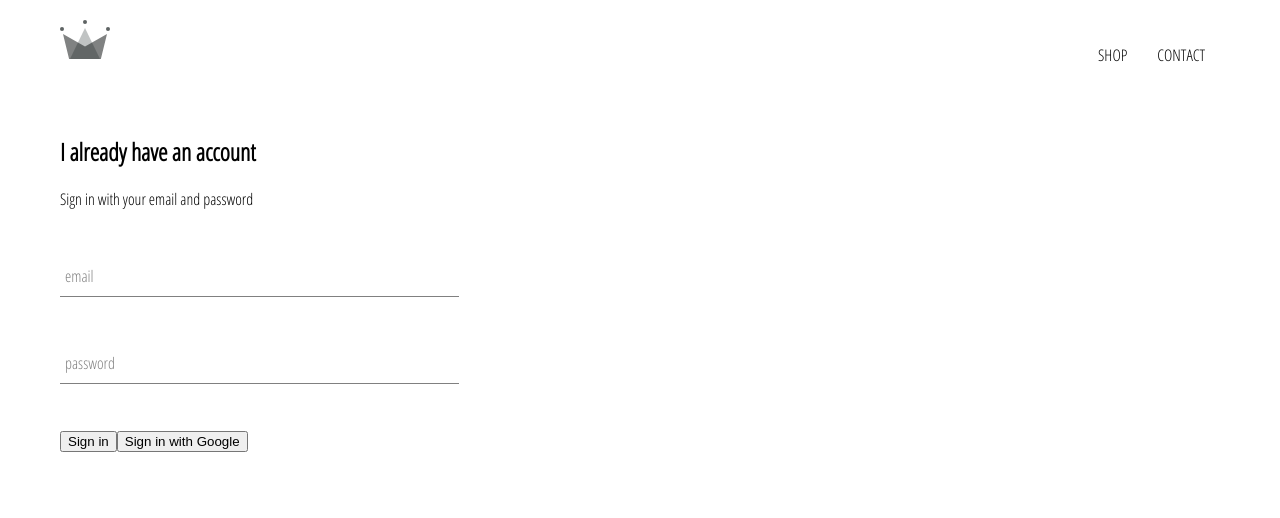
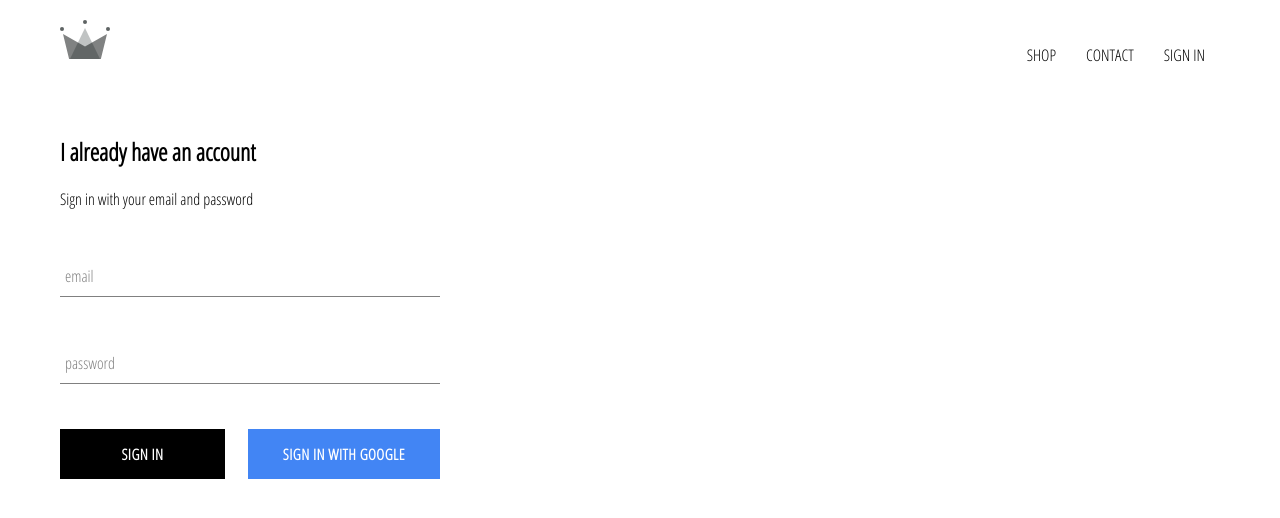
Before and after one commit to danocolombo/fortson-clothing-store, a React (Create React App) app: page /signin in a window 1280 px wide. Shown: the top 518 px of the page. Built offline with nearby package versions, Linux system fonts and the light colour scheme; no server answers.

Commit message:
integerated google sign-in and updated header with conditional signin and signout

```diff
--- a/src/App.css
+++ b/src/App.css
@@ -6,3 +6,6 @@
     text-decoration: none;
     color: black;
 }
+* {
+    box-sizing: border-box;
+}
--- a/src/App.js
+++ b/src/App.js
@@ -5,10 +5,32 @@
 import HomePage from './pages/homepage/homepage.component';
 import ShopPage from './pages/shop/shop.component';
 import SignInAndSignUpPage from './pages/sign-in-and-sign-up/sign-in-and-sign-up.component';
-function App() {
+import { auth } from './firebase/firebase.utils';
+class App extends React.Component {
+    constructor() {
+        super();
+        this.state = {
+            currentUser: null,
+        };
+    }
+    unsubscribeFromAuth = null;
+    componentDidMount() {
+        //create an auth listener
+        this.unsubscribeFromAuth = auth.onAuthStateChanged((user) => {
+            this.setState({ currentUser: user });
+            console.log(user);
+            console.log('name: ' + user.displayName);
+            console.log('email: ' + user.email);
+            console.log('uid: ' + user.uid);
+        });
+    }
+    componentWillUnmount() {
+        this.unsubscribeFromAuth();
+    }
+    render() {
         return (
             <div>
-            <Header />
+                <Header currentUser={this.state.currentUser} />
                 <Switch>
                     <Route exact path='/' component={HomePage} />
                     <Route path='/shop' component={ShopPage} />
@@ -17,5 +39,6 @@
             </div>
         );
     }
+}
 
 export default App;
--- a/src/components/custom-button/custom-button.component.jsx
+++ b/src/components/custom-button/custom-button.component.jsx
@@ -1,8 +1,11 @@
 import React from 'react';
 import './custom-button.styles.scss';
 
-const CustomButton = ({ children, ...otherProps }) => (
-    <button className='custom-button' {...otherProps}>
+const CustomButton = ({ children, isGoogleSignIn, ...otherProps }) => (
+    <button
+        className={`${isGoogleSignIn ? 'google-sign-in' : ''} custom-button`}
+        {...otherProps}
+    >
         {children}
     </button>
 );
--- a/src/components/custom-button/custom-button.styles.scss
+++ b/src/components/custom-button/custom-button.styles.scss
@@ -0,0 +1,31 @@
+.custom-button {
+    min-width: 165px;
+    width: auto;
+    height: 50px;
+    letter-spacing: 0.5px;
+    line-height: 50px;
+    padding: 0 35px 0 35px;
+    font-size: 15px;
+    background-color: black;
+    color: white;
+    text-transform: uppercase;
+    font-family: 'Open Sans Condensed';
+    font-weight: bolder;
+    border: none;
+    cursor: pointer;
+
+    &:hover {
+        background-color: white;
+        color: black;
+        border: 1px solid black;
+    }
+
+    &.google-sign-in {
+        background-color: #4285f4;
+        color: white;
+        &:hover {
+            background-color: #357ae8;
+            border: none;
+        }
+    }
+}
--- a/src/components/header/header.component.jsx
+++ b/src/components/header/header.component.jsx
@@ -1,8 +1,10 @@
 import React from 'react';
 import { Link } from 'react-router-dom';
+import { auth } from '../../firebase/firebase.utils';
 import './header.styles.scss';
 import { ReactComponent as Logo } from '../../assets/crown.svg';
-const Header = () => (
+
+const Header = ({ currentUser }) => (
     <div className='header'>
         <Link className='logo-containter' to='/'>
             <Logo className='logo' />
@@ -14,6 +16,15 @@
             <Link className='option' to='/shop'>
                 CONTACT
             </Link>
+            {currentUser ? (
+                <div className='option' onClick={() => auth.signOut()}>
+                    SIGN OUT
+                </div>
+            ) : (
+                <Link className='option' to='/signin'>
+                    SIGN IN
+                </Link>
+            )}
         </div>
     </div>
 );
--- a/src/components/header/header.styles.scss
+++ b/src/components/header/header.styles.scss
@@ -20,6 +20,7 @@
 
         .option {
             padding: 10px 15px;
+            cursor: pointer;
         }
     }
 }
--- a/src/components/sign-in/sign-in.component.jsx
+++ b/src/components/sign-in/sign-in.component.jsx
@@ -42,11 +42,13 @@
                         label='password'
                         required
                     />
-                    <CustomButton type='submit'> Sign in </CustomButton>
-                    <CustomButton onClick={signInWithGoogle}>
-                        {' '}
-                        Sign in with Google
-                    </CustomButton>
+                    <div className='buttons'>
+                        <CustomButton type='submit'> Sign in </CustomButton>
+                        <CustomButton onClick={signInWithGoogle} isGoogleSignIn>
+                            {' '}
+                            Sign in with Google
+                        </CustomButton>
+                    </div>
                 </form>
             </div>
         );
--- a/src/components/sign-in/sign-in.styles.scss
+++ b/src/components/sign-in/sign-in.styles.scss
@@ -1,8 +1,12 @@
 .sign-in {
-    width: 30vw;
+    width: 380px;
     display: flex;
     flex-direction: column;
     .title {
         margin: 10px 0;
     }
+    .buttons {
+        display: flex;
+        justify-content: space-between;
+    }
 }
--- a/src/firebase/firebase.utils.js
+++ b/src/firebase/firebase.utils.js
@@ -3,18 +3,12 @@
 import 'firebase/auth';
 
 const config = {
-    // apiKey: 'AIzaSyA__nJiwml1-15OU3dm2CIiPG0IYkMMS-o',
-    // authDomain: 'fortsonclothes.firebaseapp.com',
-    // projectId: 'fortsonclothes',
-    // storageBucket: 'fortsonclothes.appspot.com',
-    // messagingSenderId: '385988075698',
-    // appId: '1:385988075698:web:5b7e694aa9c8d5a55a69ab',
-    apiKey: 'AIzaSyDw5iLfdUyipXMNAXRXQ6p4m9uP4w6jAYQ',
-    authDomain: 'fclothes-dfca2.firebaseapp.com',
-    projectId: 'fclothes-dfca2',
-    storageBucket: 'fclothes-dfca2.appspot.com',
-    messagingSenderId: '76138142067',
-    appId: '1:76138142067:web:e40f2e60010c77c1dd4d06',
+    apiKey: 'AIzaSyA__nJiwml1-15OU3dm2CIiPG0IYkMMS-o',
+    authDomain: 'fortsonclothes.firebaseapp.com',
+    projectId: 'fortsonclothes',
+    storageBucket: 'fortsonclothes.appspot.com',
+    messagingSenderId: '385988075698',
+    appId: '1:385988075698:web:5b7e694aa9c8d5a55a69ab',
 };
 firebase.initializeApp(config);
 
```
Also changed, not shown: 1 other file (tests, documents, lock files or other folders). Lines whose indentation alone changed are shown as unchanged.
